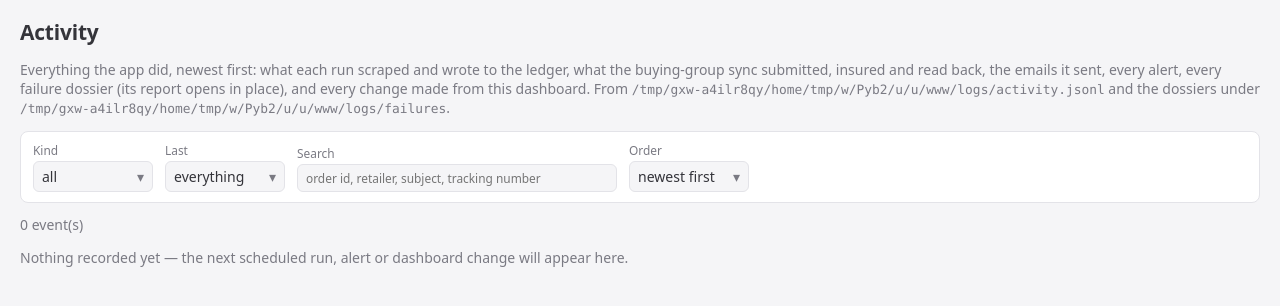
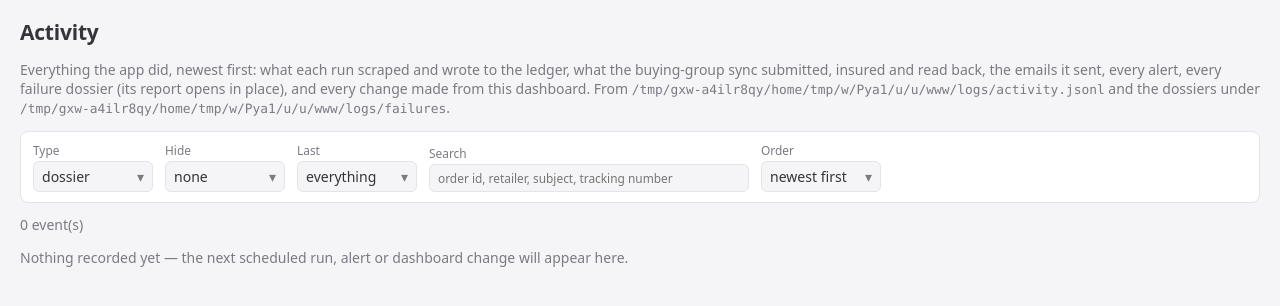
Before and after one commit to ango-dev/BuyingGroupLedger, a FastAPI app: page /activity?type=dossier&days=0 in a window 1280 px wide. Shown: the part 50-356 px from the top of the page. Run offline with FastAPI, Linux system fonts and the light colour scheme; parts of the project's set-up code (start-up, migrations or seed data) failed here and were passed over.

Commit message:
Web: add Activity type filter, replay remembered Orders filters

```diff
--- a/web/activity_view.py
+++ b/web/activity_view.py
@@ -26,6 +26,11 @@ class ActivityFilters:
     q: str = ""
     run_id: str = ""
     desc: bool = True
+    #: Types hidden from the feed unless picked explicitly -- browser state (the `activity-hide`
+    #: cookie), not URL state. `hide_set` says the form carried the hide boxes this time,
+    #: so an empty `hidden` means "hide nothing" rather than "the form did not say".
+    hidden: tuple[str, ...] = ()
+    hide_set: bool = False
 
     @classmethod
     def from_query(cls, params) -> "ActivityFilters":
@@ -35,16 +40,24 @@ class ActivityFilters:
             days = DEFAULT_DAYS
         if days not in DAY_CHOICES:
             days = DEFAULT_DAYS
+        chosen = _values(params, "type") or _values(params, "kind")  # `kind` = an older link
         return cls(
-            kinds=tuple(k for k in _values(params, "kind") if k in KINDS),
+            kinds=tuple(k for k in chosen if k in KINDS),
             days=days,
             q=str(params.get("q") or "").strip(),
             run_id=str(params.get("run") or "").strip(),
             desc=str(params.get("dir") or "desc").strip().lower() != "asc",
+            hidden=tuple(k for k in _values(params, "hide") if k in KINDS),
+            hide_set=str(params.get("hide_set") or "") == "1",
         )
 
+    def with_hidden(self, hidden) -> "ActivityFilters":
+        from dataclasses import replace
+
+        return replace(self, hidden=tuple(k for k in hidden if k in KINDS))
+
     def as_query(self, **overrides) -> dict:
-        values = {"kind": list(self.kinds), "days": str(self.days) if self.days != DEFAULT_DAYS else "",
+        values = {"type": list(self.kinds), "days": str(self.days) if self.days != DEFAULT_DAYS else "",
                   "q": self.q, "run": self.run_id, "dir": "" if self.desc else "asc"}
         values = {**values, **overrides}
         return {k: v for k, v in values.items() if v not in ("", None, [], ())}
--- a/web/app.py
+++ b/web/app.py
@@ -227,13 +227,22 @@ def create_app(reader: LedgerReader | None = None, *, settings=None,
 
     from web.queries import PER_PAGE_CHOICES as _PER, VIEWS as _VIEWS
 
-    VIEW_COOKIE, PER_COOKIE = "ledger-view", "ledger-per"
+    VIEW_COOKIE, PER_COOKIE, FILTERS_COOKIE = "ledger-view", "ledger-per", "ledger-filters"
     COOKIE_MAX_AGE = 365 * 24 * 3600
+    #: Never remembered: a page number is where you were, not how you look at the ledger.
+    TRANSIENT = {"page", "notice", "error"}
 
     def remembered(request: Request, params) -> QueryParams:
         """The request's params with the remembered view / page size filled in when the request
-        does not say."""
+        does not say. A BARE
+        /orders -- no query at all, the nav link -- comes back with the whole remembered filter
+        and sort state."""
         items = list(params.multi_items()) if hasattr(params, "multi_items") else list(params.items())
+        if not [k for k, _v in items if k not in TRANSIENT]:
+            from urllib.parse import parse_qsl
+
+            items = [(k, v) for k, v in items if k in TRANSIENT] + \
+                parse_qsl(request.cookies.get(FILTERS_COOKIE, ""), keep_blank_values=False)
         names = {k for k, _v in items}
         view = request.cookies.get(VIEW_COOKIE, "")
         if "view" not in names and view in _VIEWS:
@@ -244,11 +253,18 @@ def create_app(reader: LedgerReader | None = None, *, settings=None,
         return QueryParams(items)
 
     def remember(request: Request, response, filters: Filters):
-        """Persist a view / page size the request chose explicitly."""
+        """Persist a view / page size the request chose explicitly, and the whole filter / sort
+        state of any request that names one (the bare /orders replays it)."""
         if "view" in request.query_params:
             response.set_cookie(VIEW_COOKIE, filters.view, max_age=COOKIE_MAX_AGE, samesite="lax")
         if "per" in request.query_params:
             response.set_cookie(PER_COOKIE, str(filters.per), max_age=COOKIE_MAX_AGE, samesite="lax")
+        explicit = [(k, v) for k, v in request.query_params.multi_items() if k not in TRANSIENT]
+        if explicit:
+            from urllib.parse import urlencode
+
+            response.set_cookie(FILTERS_COOKIE, urlencode(explicit, doseq=True), max_age=COOKIE_MAX_AGE,
+                                samesite="lax")
         return response
 
     def orders_context(request: Request, params=None, **extra) -> dict:
@@ -496,25 +512,39 @@ def create_app(reader: LedgerReader | None = None, *, settings=None,
         merged.sort(key=lambda e: str(e.get("at", "")), reverse=True)
         return merged
 
+    HIDE_COOKIE = "activity-hide"
+
     @app.get("/activity", response_class=HTMLResponse)
     def activity_page(request: Request):
         filters = ActivityFilters.from_query(request.query_params)
+        # The hidden types: what the form just said, else what this browser remembered.
+        if not filters.hide_set:
+            remembered_hidden = [k for k in request.cookies.get(HIDE_COOKIE, "").split(",") if k]
+            filters = filters.with_hidden(remembered_hidden)
         events = with_dossiers(activity_module.read(activity_path))
         shown = activity_module.filter_events(events, kinds=filters.kinds, q=filters.q,
-                                              days=filters.days, run_id=filters.run_id, now=clock())
+                                              days=filters.days, run_id=filters.run_id, now=clock(),
+                                              hidden=filters.hidden)
         if not filters.desc:
             shown = list(reversed(shown))
         context = {"events": shown, "total": len(events), "filters": filters,
                    "counts": activity_module.counts_by_kind(events),
                    "activity_path": str(activity_path), "failures_dir": str(failures_dir)}
         name = "_activity_rows.html" if request.headers.get("HX-Request") else "activity.html"
-        return page_no_snapshot(request, name, **context)
+        response = page_no_snapshot(request, name, **context)
+        if filters.hide_set:
+            if filters.hidden:
+                response.set_cookie(HIDE_COOKIE, ",".join(filters.hidden), max_age=365 * 24 * 3600,
+                                    samesite="lax")
+            else:
+                response.delete_cookie(HIDE_COOKIE)  # "hide nothing": forget, rather than store ""
+        return response
 
     @app.get("/failures")
     def failures_page(request: Request):
         """The Failures page merged into Activity (2026-09-18); the old address lands on the
         dossier rows, all of them."""
-        return RedirectResponse(url="/activity?kind=dossier&days=0", status_code=303)
+        return RedirectResponse(url="/activity?type=dossier&days=0", status_code=303)
 
     # --- backup / restore (local files only; the Sheet is never touched) -------------------------
     backups_dir = Path(backup_dir) if backup_dir else backup_module.BACKUPS_DIR
--- a/web/static/edit.js
+++ b/web/static/edit.js
@@ -220,7 +220,8 @@
     var picked = boxes.filter(function (b) { return b.checked; }).map(function (b) { return b.value; });
     if (all) all.checked = picked.length === 0;
     var text = details.querySelector(".summary-value") || details.querySelector(".summary-text");
-    if (text) text.textContent = picked.length === 0 ? "all" : (picked.length <= 2 ? picked.join(", ") : picked.length + " selected");
+    var empty = details.dataset.empty || "all";  // a "Hide" dropdown reads "none" when nothing is ticked
+    if (text) text.textContent = picked.length === 0 ? empty : (picked.length <= 2 ? picked.join(", ") : picked.length + " selected");
   }
   document.addEventListener("change", function (e) {
     var details = e.target.closest ? e.target.closest("details.multi") : null;
--- a/web/templates/_activity_rows.html
+++ b/web/templates/_activity_rows.html
@@ -5,7 +5,7 @@
 {% if events %}
 <table class="grid compact activity">
   <thead>
-    <tr><th>When</th><th>Kind</th><th>Run</th><th>What happened</th><th></th></tr>
+    <tr><th>When</th><th>Type</th><th>Run</th><th>What happened</th><th></th></tr>
   </thead>
   <tbody>
     {% for e in events %}
--- a/web/templates/activity.html
+++ b/web/templates/activity.html
@@ -11,12 +11,23 @@ From <code>{{ activity_path }}</code> and the dossiers under <code>{{ failures_d
 <form id="activity-filters" class="filters" method="get" action="/activity"
       hx-get="/activity" hx-target="#activity-table" hx-push-url="true"
       hx-trigger="change, keyup changed delay:300ms from:#aq, submit">
-  <details class="multi" data-param="kind">
-    <summary><span class="lbl">Kind</span> <span class="summary-text"><span class="summary-value">{{ 'all' if not filters.kinds else (filters.kinds | map('replace', '_', ' ') | join(', ') if filters.kinds | length <= 2 else (filters.kinds | length) ~ ' selected') }}</span><span class="caret">▾</span></span></summary>
+  <details class="multi" data-param="type">
+    <summary><span class="lbl">Type</span> <span class="summary-text"><span class="summary-value">{{ 'all' if not filters.kinds else (filters.kinds | map('replace', '_', ' ') | join(', ') if filters.kinds | length <= 2 else (filters.kinds | length) ~ ' selected') }}</span><span class="caret">▾</span></span></summary>
     <div class="menu">
       <label class="all"><input type="checkbox" class="all-box" {{ 'checked' if not filters.kinds }}> All</label>
       {% for key, label in KINDS.items() %}
-      <label><input type="checkbox" name="kind" value="{{ key }}" {{ 'checked' if key in filters.kinds }}> {{ label }} <span class="muted small">{{ counts.get(key, 0) }}</span></label>
+      <label><input type="checkbox" name="type" value="{{ key }}" {{ 'checked' if key in filters.kinds }}> {{ label }} <span class="muted small">{{ counts.get(key, 0) }}{% if key in filters.hidden %} · hidden{% endif %}</span></label>
+      {% endfor %}
+    </div>
+  </details>
+  {# Suppressed types: remembered in this browser (the activity-hide cookie); a type picked in the
+     Type filter shows even while hidden. hide_set tells the server the boxes were on the form. #}
+  <input type="hidden" name="hide_set" value="1">
+  <details class="multi" data-param="hide" data-empty="none">
+    <summary><span class="lbl">Hide</span> <span class="summary-text"><span class="summary-value">{{ 'none' if not filters.hidden else (filters.hidden | join(', ') if filters.hidden | length <= 2 else (filters.hidden | length) ~ ' types') }}</span><span class="caret">▾</span></span></summary>
+    <div class="menu">
+      {% for key, label in KINDS.items() %}
+      <label><input type="checkbox" name="hide" value="{{ key }}" {{ 'checked' if key in filters.hidden }}> {{ label }}</label>
       {% endfor %}
     </div>
   </details>
```
Also changed, not shown: alerts/notifier.py (+10 -4 lines), diagnostics/activity.py (+7 -2 lines), tests/test_activity.py (+34 -1 lines), tests/test_web.py (+5 -5 lines), tests/test_web_edit.py (+17 -0 lines), 1 other file.
